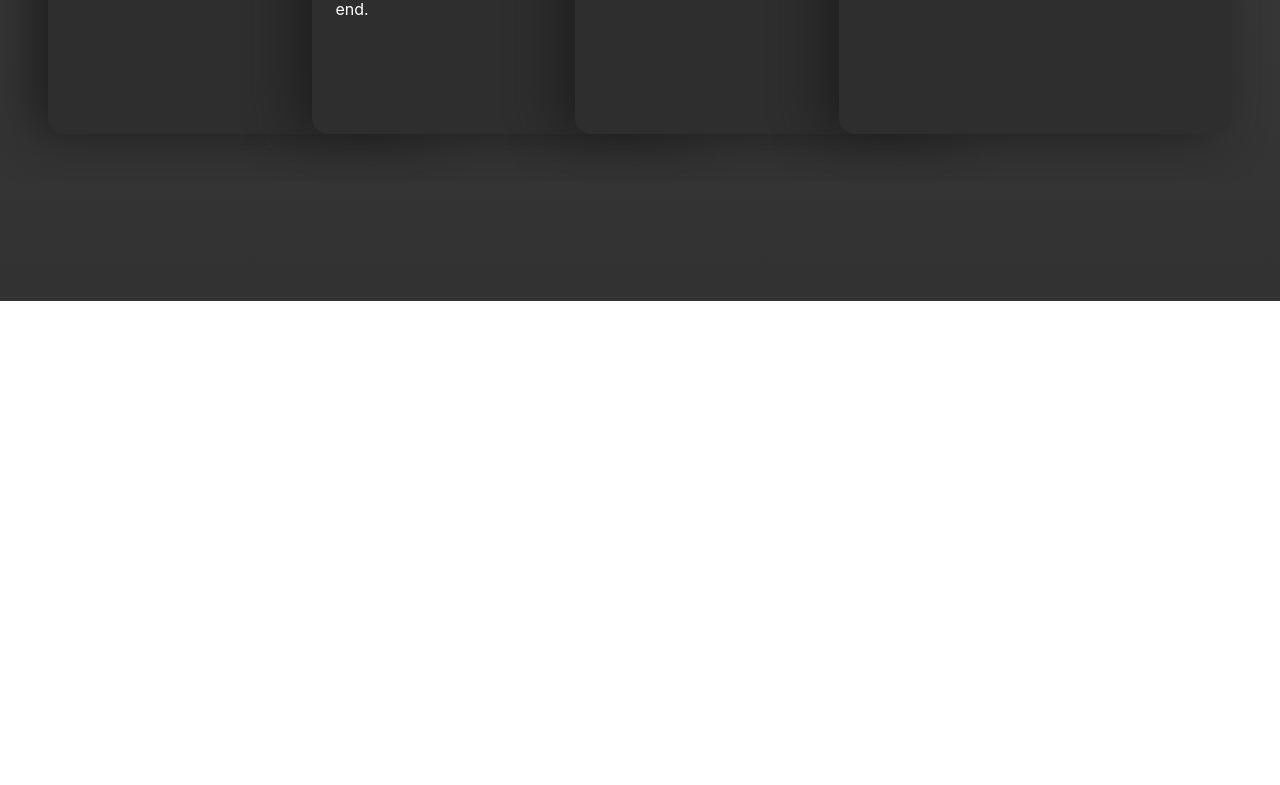
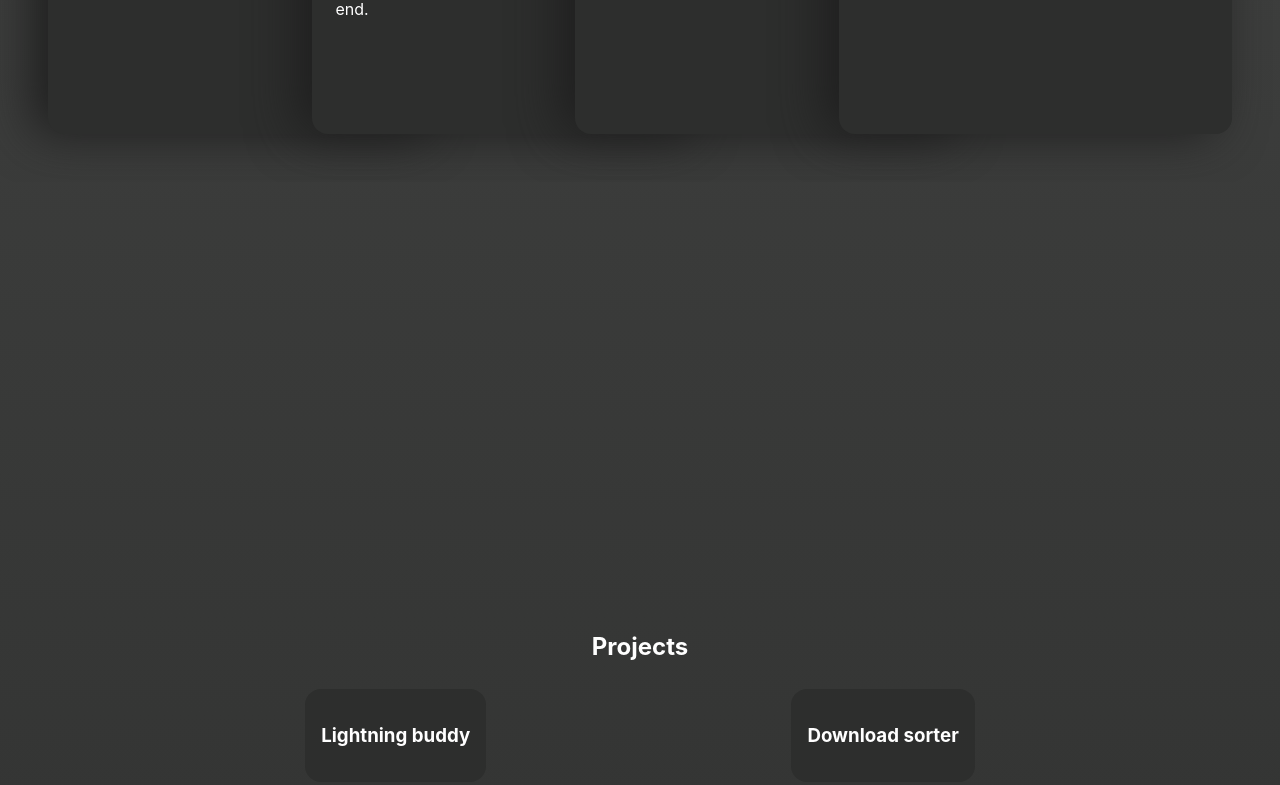
Before and after one commit to SteffenEBraaten/personal-webpage, a React (Create React App) app: page / in a window 1280 px wide. Shown: the part 2099-2884 px from the top of the page. Before the commit the page ends 2400 px from the top, so only its background shows below. Built offline with nearby package versions, Linux system fonts and the light colour scheme; the HTML template or start-up script is replaced by a standard one.

Commit message:
#2 Added project section (#44)

```diff
--- /dev/null
+++ b/src/components/ProjectCard/ProjectCard.module.css
@@ -0,0 +1,14 @@
+.projectCard {
+  border-radius: 16px;
+  background: #2d2e2d;
+  padding: 16px;
+  margin: 8px 0;
+}
+
+.projectCard:hover {
+  cursor: pointer;
+}
+
+.button {
+    border-radius: 6px;
+}
--- /dev/null
+++ b/src/components/ProjectCard/ProjectCard.tsx
@@ -0,0 +1,38 @@
+import React, { useState } from "react";
+import ProjectModal from "../ProjectModal/ProjectModal";
+import styles from "./ProjectCard.module.css";
+
+interface projectCard {
+  title: string;
+  description: string;
+  urlToProject?: string;
+}
+
+const ProjectCard = ({
+  title,
+  description,
+  urlToProject,
+}: projectCard): JSX.Element => {
+  const [showModal, setShowModal] = useState(false);
+
+  const handleShowModal = () => {
+    setShowModal(!showModal);
+  };
+
+  return (
+    <>
+      <article className={styles.projectCard} onClick={() => handleShowModal()}>
+        <h3>{title}</h3>
+      </article>
+      <ProjectModal
+        open={showModal}
+        close={handleShowModal}
+        title={title}
+        description={description}
+        urlToProject={urlToProject}
+      />
+    </>
+  );
+};
+
+export default ProjectCard;
--- /dev/null
+++ b/src/components/ProjectModal/ProjectModal.module.css
@@ -0,0 +1,56 @@
+.modal {
+    display: flex;
+    justify-content: center;
+    align-items: center;
+    position: fixed;
+    top: 0;
+    right: 0;
+    bottom: 0;
+    left: 0;
+    background-color: rgba(0, 0, 0, 0.5);
+}
+
+.content {
+    color: #000;
+    background-color: #fff;
+    max-width: 300px;
+    min-width: 256px;
+    border-radius: 5px;
+}
+
+.header, .footer {
+    padding: 16px;
+}
+
+.body {
+    text-align: justify;
+    padding: 16px;
+    border-top: 1px solid #eee;
+    border-bottom: 1px solid #eee;
+}
+
+.footer {
+    display: flex;
+    justify-content: flex-end;
+}
+
+.button {
+    border-radius: 6px;
+    padding: 8px 16px;
+    font-size: 1rem;
+    border: none;
+    transition: background-color 0.5s;
+    background-color: #D0D1D0;
+}
+
+.button:hover {
+    cursor: pointer;
+    background-color: #a0a0a0;
+}
+
+@media only screen and (min-width: 768px) {
+    .content {
+        width: auto;
+        max-width: 1024px;
+    }
+}
--- /dev/null
+++ b/src/components/ProjectModal/ProjectModal.tsx
@@ -0,0 +1,38 @@
+import React from "react";
+
+import styles from "./ProjectModal.module.css";
+
+interface projectModal {
+  open: boolean;
+  close: Function;
+  title: string;
+  description: string;
+  urlToProject?: string;
+}
+
+const ProjectModal = ({ open, close, title, description }: projectModal): any => {
+
+  if (open) {
+    return (
+      <article className={styles.modal} onClick={() => close()}>
+        <div className={styles.content} onClick={(e) => e.stopPropagation()}>
+          <div className={styles.header}>
+            <h3>{title}</h3>
+          </div>
+          <div className={styles.body}>
+            <p>{description}</p>
+          </div>
+          <div className={styles.footer}>
+            <button className={styles.button} onClick={() => close()}>
+              Close
+            </button>
+          </div>
+        </div>
+      </article>
+    );
+  } else {
+    return null;
+  }
+};
+
+export default ProjectModal;
--- a/src/sections/ContentWrapper/ContentWrapper.tsx
+++ b/src/sections/ContentWrapper/ContentWrapper.tsx
@@ -3,6 +3,7 @@ import styles from "./ContentWrapper.module.css";
 import Landing from "../Landing/Landing";
 import AboutMe from "../AboutMe/AboutMe";
 import WorkExperience from "../WorkExperience/WorkExperience";
+import Projects from "../Projects/Projects";
 
 const ContentWrapper = () => {
   return (
@@ -10,6 +11,7 @@ const ContentWrapper = () => {
       <Landing />
       <AboutMe />
       <WorkExperience />
+      <Projects />
     </div>
   );
 };
--- /dev/null
+++ b/src/sections/Projects/Projects.module.css
@@ -0,0 +1,27 @@
+.workExperienceContainer {
+    display: flex;
+    flex-direction: column;
+    justify-content: center;
+    align-items: center;
+    min-height: 100vH;
+}
+
+.centerH2 {
+    text-align: center;
+}
+
+.projectList {
+    display: flex;
+    width: 100%;
+    flex-direction: column;
+    align-items: center;
+    justify-content: space-evenly;
+}
+
+@media only screen and (min-width: 768px) {
+    .projectList {
+        max-width: 1440px;
+        flex-direction: row;
+        flex-wrap: wrap;
+    }
+}
--- /dev/null
+++ b/src/sections/Projects/Projects.tsx
@@ -0,0 +1,37 @@
+import React from "react";
+import ProjectCard from "../../components/ProjectCard/ProjectCard";
+
+import styles from "./Projects.module.css";
+
+const Projects = () => {
+  return (
+    <section className={styles.workExperienceContainer}>
+      <h2 className={styles.centerH2}>Projects</h2>
+      <section className={styles.projectList}>
+        <ProjectCard
+          title={"Lightning buddy"}
+          description={
+            'A project related to the course "IN2000 - Software Engineering ' +
+            'with project work". Our agile team developed an Android ' +
+            'application which was called "Lightning Buddy". The app had ' +
+            "functionality for seeing live lightning strikes on a map and " +
+            "see a history of where lightning had struck within a choosen " +
+            "timeframe. To realize this project we had to gather data, " +
+            "prototype and use the Google Maps API and the MET Norway Weather API."
+          }
+        />
+        <ProjectCard
+          title={"Download sorter"}
+          description={
+            "Made a python script which sorts the files inside the downloads " +
+            "folder of the users system. It sorts the files based on it's " +
+            "extension type and puts it into an category which that extension " +
+            "has been assigned."
+          }
+        />
+      </section>
+    </section>
+  );
+};
+
+export default Projects;
```
